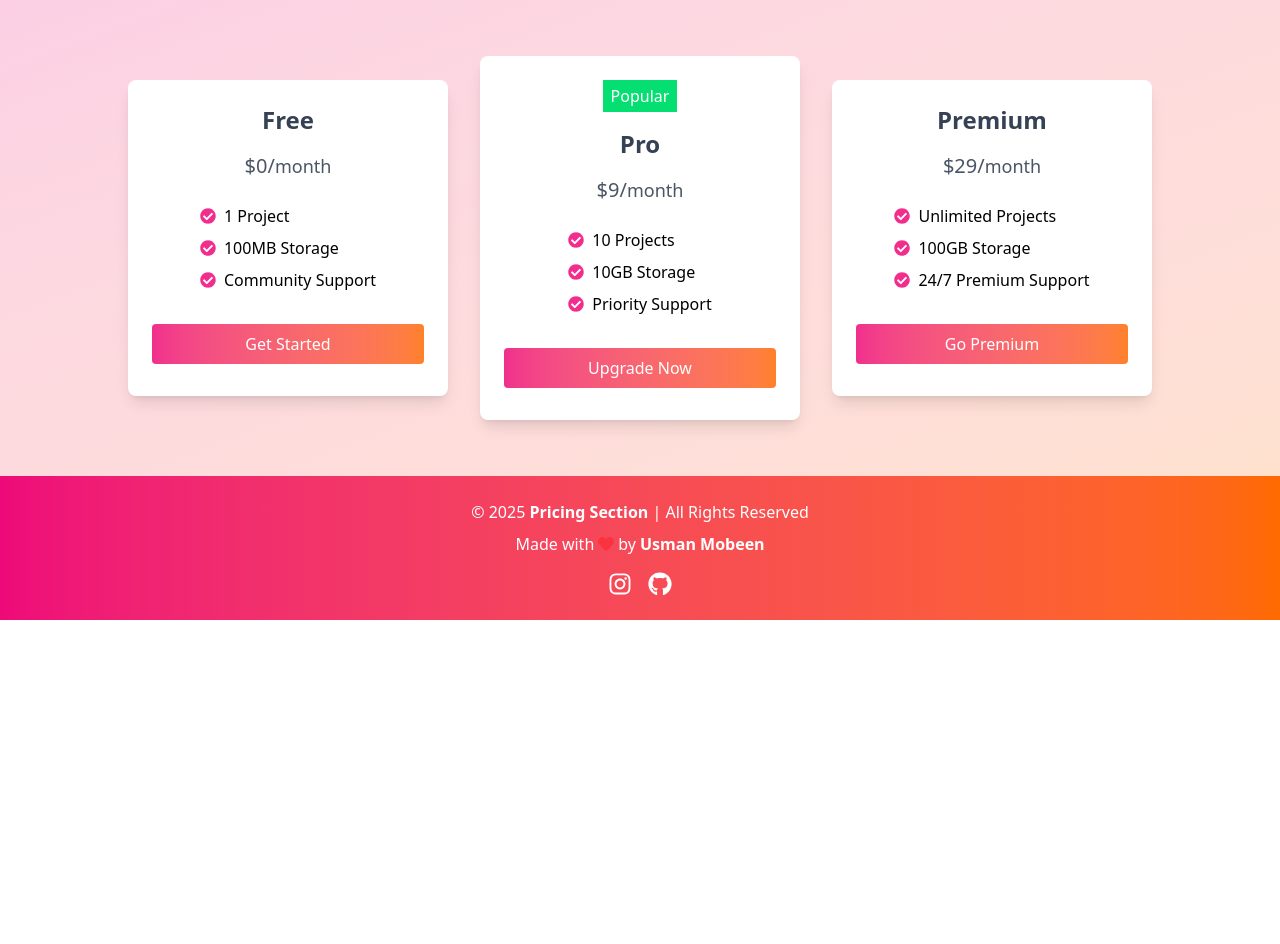
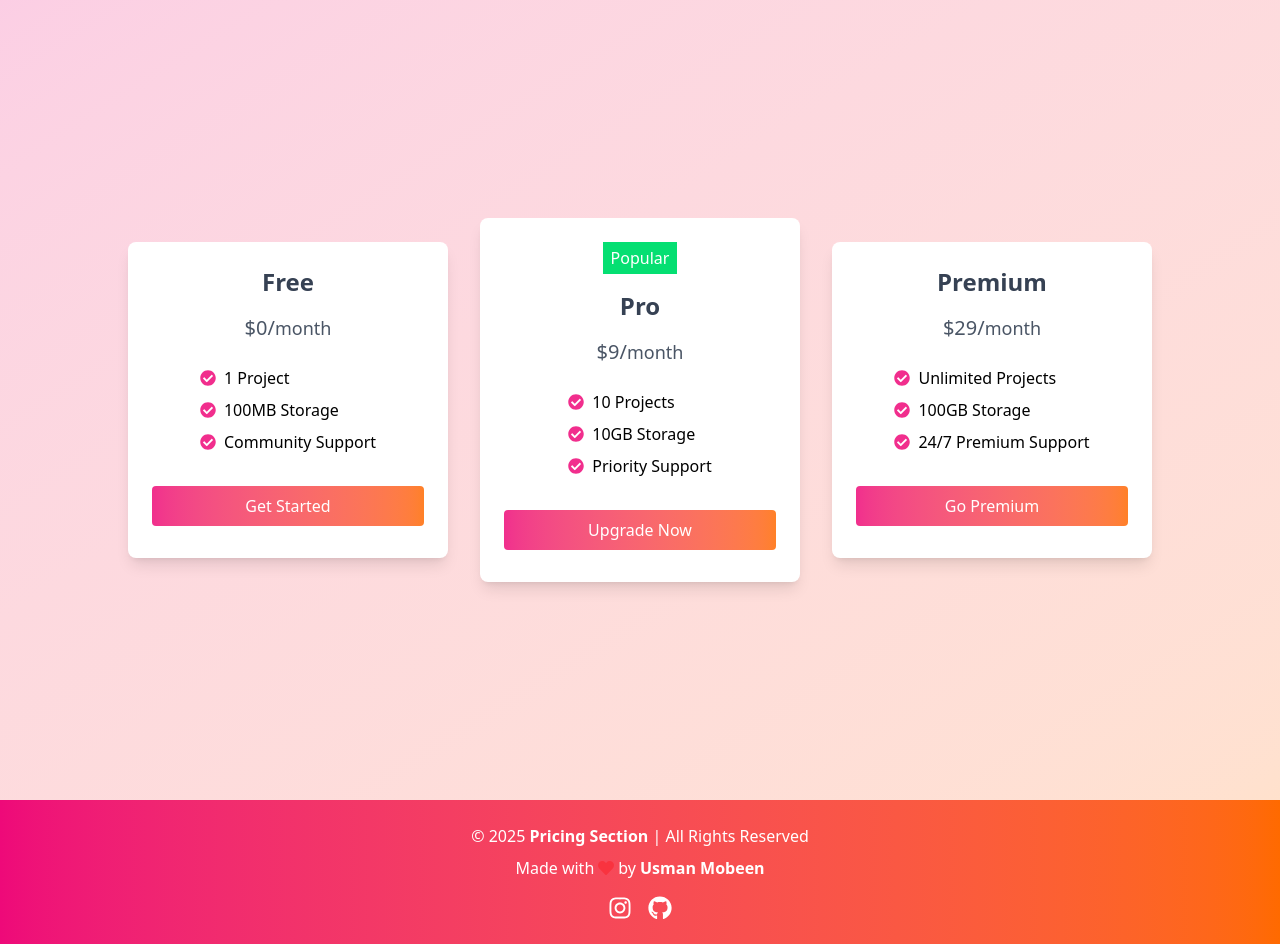
Before and after one commit to usmanmobeen111/Pricing-Section, a React (Vite) app: page / in a window 1280 px wide. Before the commit the page ends 800 px from the top, so only its background shows below. Built offline with nearby package versions, Linux system fonts and the light colour scheme.

Commit message:
All Done Without Framer Motion

```diff
--- a/src/components/PricingSection.jsx
+++ b/src/components/PricingSection.jsx
@@ -4,7 +4,7 @@
 
 const PricingSection = () => {
   return (
-    <div className='bg-gradient-to-br from-primary/20 to-secondary/20 p-10 flex items-center justify-center flex-wrap'>
+    <div className='bg-gradient-to-br from-primary/20 to-secondary/20 p-10 flex items-center justify-center flex-wrap min-h-screen'>
       {pricingPlans.map(plan=>(
         <PricingCard key={plan.id} {...plan} />
       ))}
```
